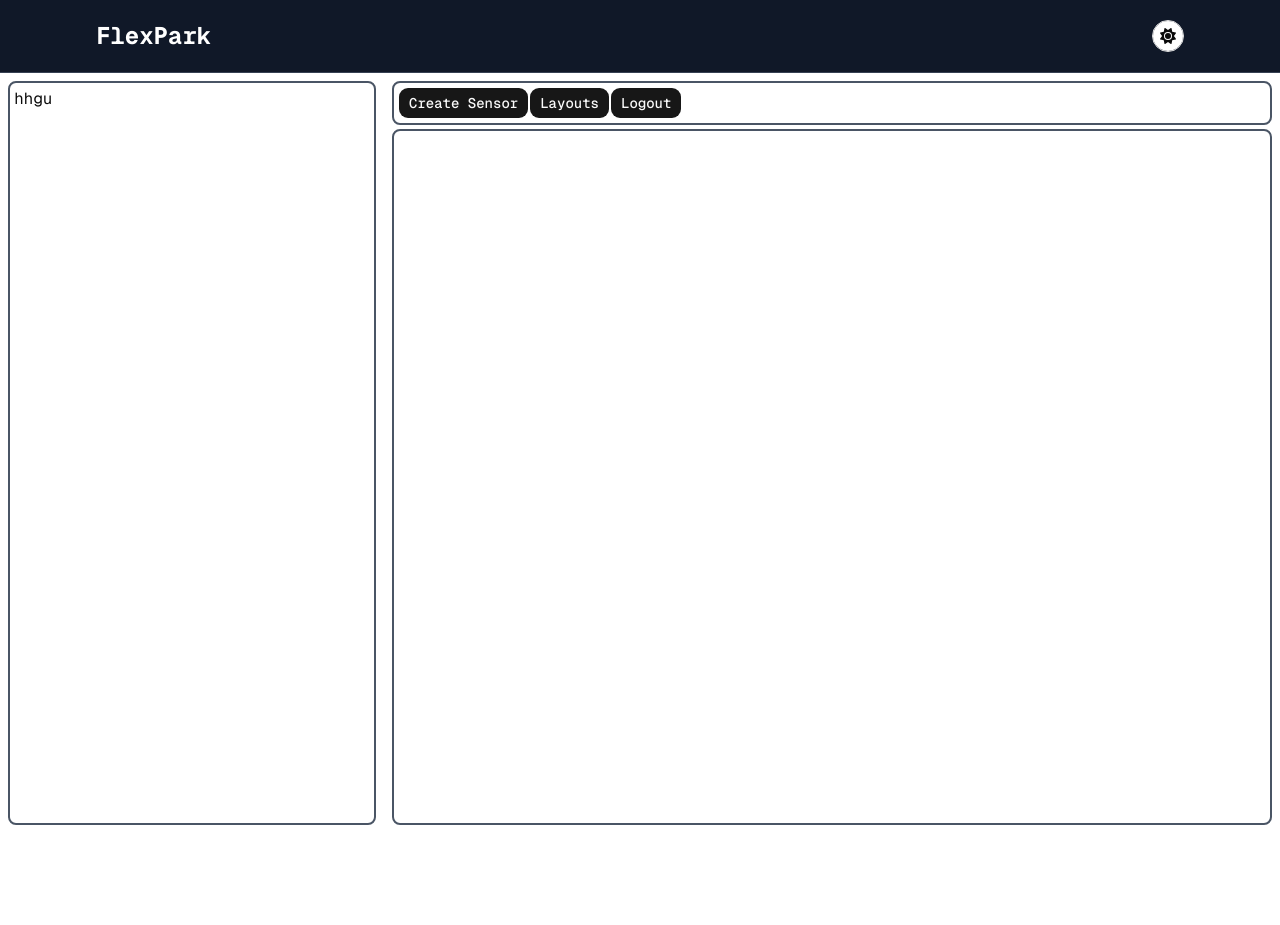
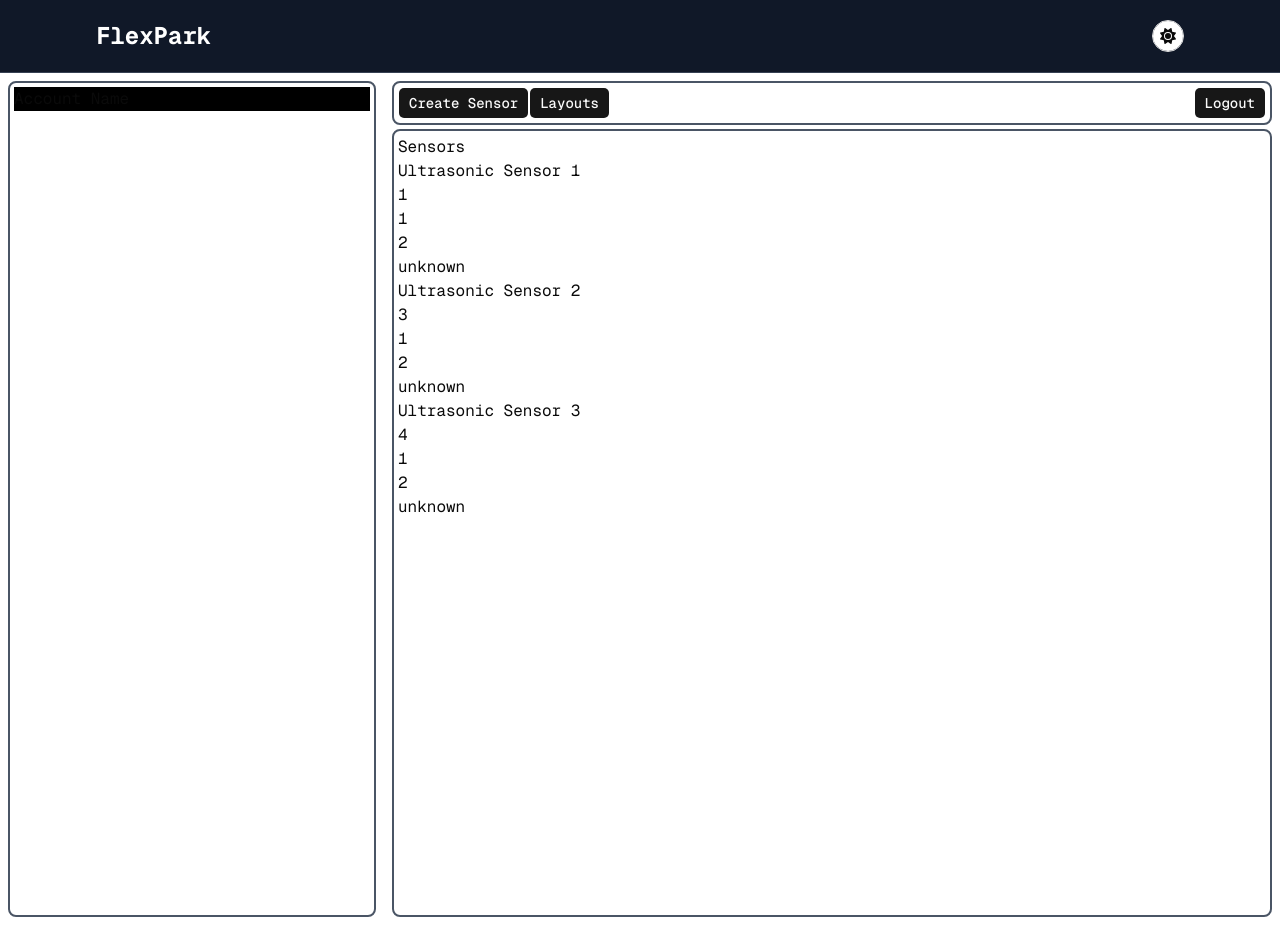
Before and after one commit to YurinotYaoi/iot-parking-web, a Next.js app: page /dashboard in a window 1280 px wide. Before the commit the page ends 833 px from the top, so only its background shows below. Built offline with nearby package versions, Linux system fonts and the light colour scheme; no server answers.

Commit message:
Created the initial Sensors List (With Placeholder SensorsList Data)

```diff
--- a/app/dashboard/page.tsx
+++ b/app/dashboard/page.tsx
@@ -4,6 +4,7 @@ import { Button } from "@/components/ui/button";
 import { signOut } from "firebase/auth";
 import { auth } from "@/lib/firebaseClient";
 import { useRouter } from "next/navigation";
+import SensorList from "@/components/SensorList"
 
 export default function DashboardScreen() {
   const router = useRouter();
@@ -14,21 +15,33 @@ export default function DashboardScreen() {
   };
 
   return (
-    <main className="flex flex-col w-full items-center justify-center
-    ">
-      <div className="w-screen max-w-600 flex flex-rows h-190">
+    <main className="flex flex-col w-full items-center justify-center">
+      <div className="w-screen max-w-600 flex flex-rows h-213">
         <div className="w-[30%] p-2">
           <div className="h-full w-full border-2 border-gray-600 rounded-md p-1">
-          hhgu
+           <div className="bg-black">
+            <h1 className="">Account Name</h1>
+           </div>
+           <div className="bg-red-200">
+
+           </div>
           </div>
         </div>
+
         <div className="w-[70%] p-2 flex flex-col">
-          <div className="h-fit w-full border-2 border-gray-600 rounded-md p-1 mb-1">
-            <Button>Create Sensor</Button>
-            <Button>Layouts</Button>
-            <Button onClick={handleLogout}>Logout</Button>
+          <div className="h-fit w-full flex border-2 border-gray-600 rounded-md p-1 mb-1 justify-between">
+            <div>
+            <Button className="rounded-sm">
+              Create Sensor</Button>
+            <Button className="rounded-sm">
+              Layouts</Button>
+            </div>
+            <Button className="rounded-sm"
+            onClick={handleLogout}>Logout</Button>
           </div>
+
           <div className="flex-grow w-full border-2 border-gray-600 rounded-md p-1">
+            <SensorList></SensorList>
           </div>
         </div>
       </div>
--- a/app/dashboard/sensors/page.tsx
+++ b/app/dashboard/sensors/page.tsx
@@ -0,0 +1,6 @@
+export default function Sensors() {
+
+  return {
+
+  }
+}
--- a/components/Navbar.tsx
+++ b/components/Navbar.tsx
@@ -22,7 +22,6 @@ const Navbar = () => {
             FlexPark
           </button>
         </li>
-
         <li className="flex items-center">
           <ThemeToggle />
         </li>
--- /dev/null
+++ b/components/SensorList.tsx
@@ -0,0 +1,21 @@
+import { DEFAULT_SENSORS, Sensor } from "@/models/sensor.model";
+
+export default function SensorList() {
+  const sensors: Sensor[] = DEFAULT_SENSORS
+
+  return (
+    <div>
+      <h1>Sensors</h1>
+
+      {sensors.map((sensor: Sensor) => (
+        <div key={sensor.id}>
+          <h3>{sensor.name}</h3>
+          <p>{sensor.floor}</p>
+          <p>{sensor.row}</p>
+          <p>{sensor.column}</p>
+          <p>{sensor.status}</p>
+        </div>
+      ))}
+    </div>
+  );
+}
--- /dev/null
+++ b/models/sensor.model.ts
@@ -0,0 +1,35 @@
+export type Sensor = {
+  id: string
+  name: string
+  row: number
+  column: number
+  floor: number
+  status: "occupied" | "free" | "unknown"
+}
+
+export const DEFAULT_SENSORS: Sensor[] = [
+  {
+    id: "S1",
+    name: "Ultrasonic Sensor 1",
+    row: 1,
+    column: 2,
+    floor: 1,
+    status: "unknown",
+  },
+  {
+    id: "S2",
+    name: "Ultrasonic Sensor 2",
+    row: 1,
+    column: 2,
+    floor: 3,
+    status: "unknown",
+  },
+  {
+    id: "S3",
+    name: "Ultrasonic Sensor 3",
+    row: 1,
+    column: 2,
+    floor: 4,
+    status: "unknown",
+  }
+]
```
